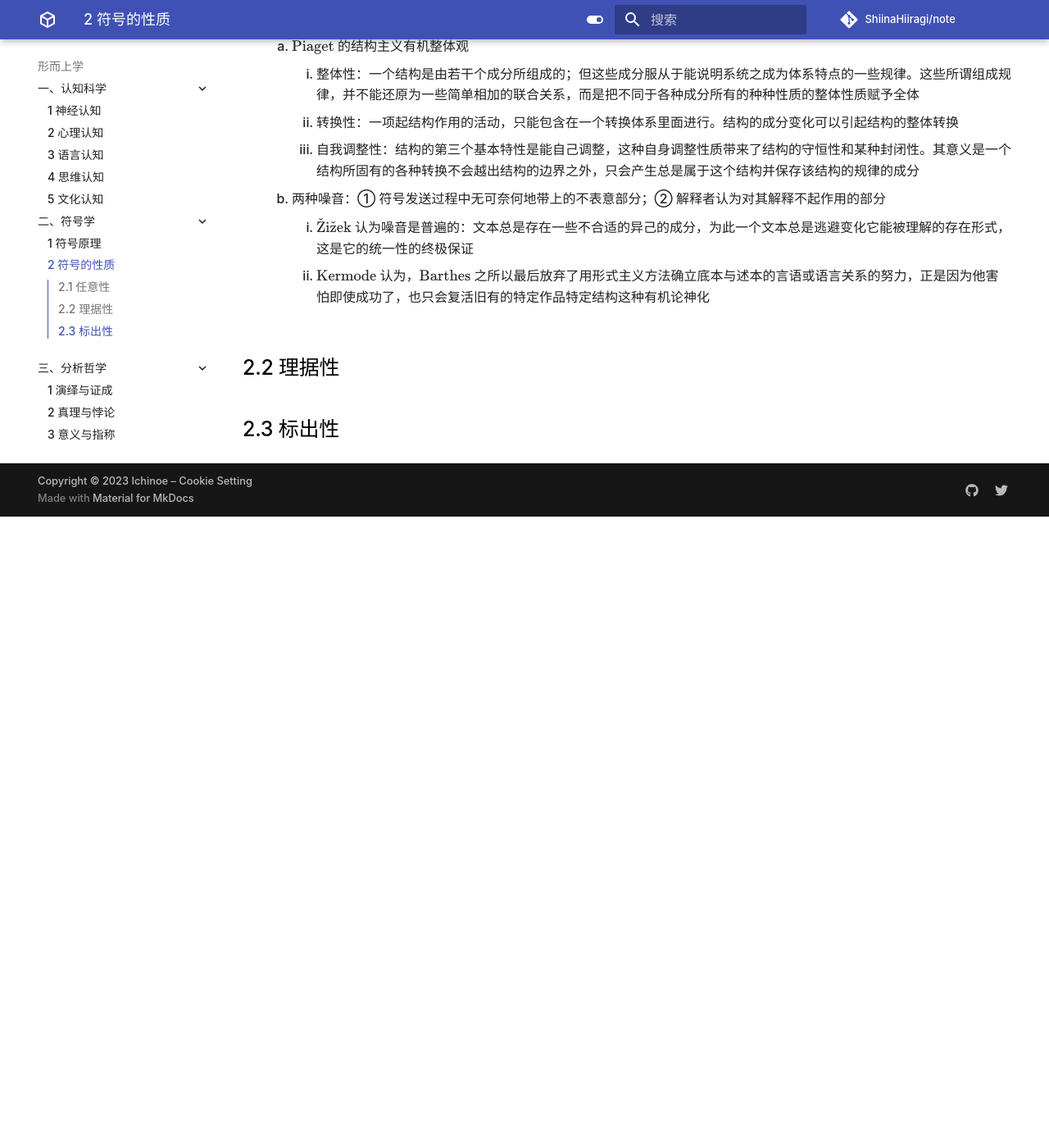
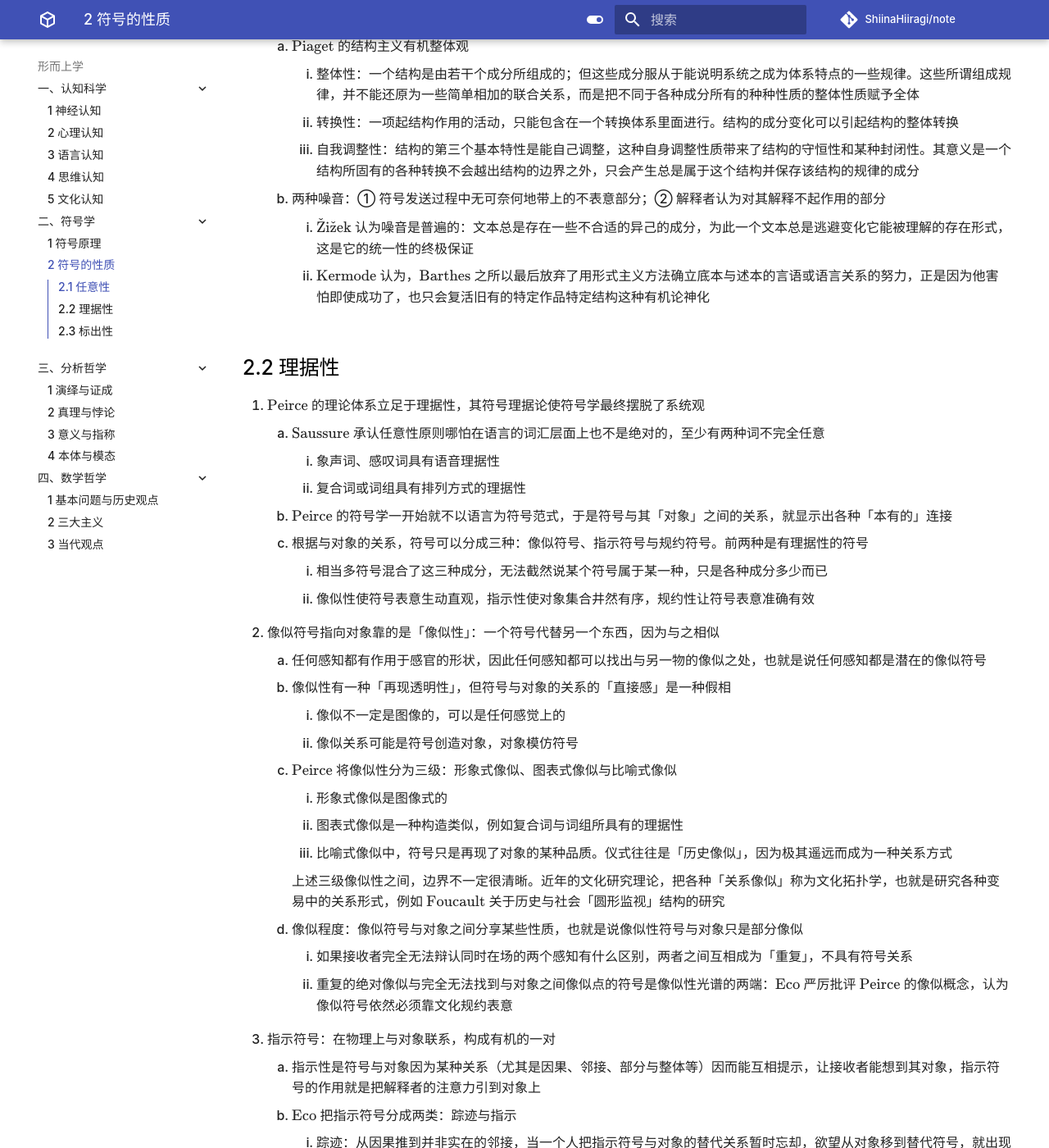
Before and after one commit to ShiinaHiiragi/note, an MkDocs documentation site: the page built from docs/meta/sign/prop.md, in a window 1280 px wide and 1400 px high, scrolled down 1116 px. Shown: the whole window at 82% size. Built offline with MkDocs 1.6.1 and Material for MkDocs 9.7.7, drawn with Linux system fonts in a browser that asks for light colours; comment, search, counter and statistics services are not loaded; before the commit the page ends 1746 px from its top, so only the background shows below that; some of the changed text lies outside the part shown.

Commit message:
add ch03

```diff
--- a/docs/meta/sign/prop.md
+++ b/docs/meta/sign/prop.md
@@ -35,5 +35,44 @@
         2. $\text{Kermode}$ 认为，$\text{Barthes}$ 之所以最后放弃了用形式主义方法确立底本与述本的言语或语言关系的努力，正是因为他害怕即使成功了，也只会复活旧有的特定作品特定结构这种有机论神化
 
 ## 2.2 理据性
+1. $\text{Peirce}$ 的理论体系立足于理据性，其符号理据论使符号学最终摆脱了系统观
+    1. $\text{Saussure}$ 承认任意性原则哪怕在语言的词汇层面上也不是绝对的，至少有两种词不完全任意
+        1. 象声词、感叹词具有语音理据性
+        2. 复合词或词组具有排列方式的理据性
+    2. $\text{Peirce}$ 的符号学一开始就不以语言为符号范式，于是符号与其「对象」之间的关系，就显示出各种「本有的」连接
+    3. 根据与对象的关系，符号可以分成三种：像似符号、指示符号与规约符号。前两种是有理据性的符号
+        1. 相当多符号混合了这三种成分，无法截然说某个符号属于某一种，只是各种成分多少而已
+        2. 像似性使符号表意生动直观，指示性使对象集合井然有序，规约性让符号表意准确有效
+2. 像似符号指向对象靠的是「像似性」：一个符号代替另一个东西，因为与之相似
+    1. 任何感知都有作用于感官的形状，因此任何感知都可以找出与另一物的像似之处，也就是说任何感知都是潜在的像似符号
+    2. 像似性有一种「再现透明性」，但符号与对象的关系的「直接感」是一种假相
+        1. 像似不一定是图像的，可以是任何感觉上的
+        2. 像似关系可能是符号创造对象，对象模仿符号
+    3. $\text{Peirce}$ 将像似性分为三级：形象式像似、图表式像似与比喻式像似
+        1. 形象式像似是图像式的
+        2. 图表式像似是一种构造类似，例如复合词与词组所具有的理据性
+        3. 比喻式像似中，符号只是再现了对象的某种品质。仪式往往是「历史像似」，因为极其遥远而成为一种关系方式
+
+        上述三级像似性之间，边界不一定很清晰。近年的文化研究理论，把各种「关系像似」称为文化拓扑学，也就是研究各种变易中的关系形式，例如 $\text{Foucault}$ 关于历史与社会「圆形监视」结构的研究
+
+    4. 像似程度：像似符号与对象之间分享某些性质，也就是说像似性符号与对象只是部分像似
+        1. 如果接收者完全无法辩认同时在场的两个感知有什么区别，两者之间互相成为「重复」，不具有符号关系
+        2. 重复的绝对像似与完全无法找到与对象之间像似点的符号是像似性光谱的两端：$\text{Eco}$ 严厉批评 $\text{Peirce}$ 的像似概念，认为像似符号依然必须靠文化规约表意
+
+3. 指示符号：在物理上与对象联系，构成有机的一对
+    1. 指示性是符号与对象因为某种关系（尤其是因果、邻接、部分与整体等）因而能互相提示，让接收者能想到其对象，指示符号的作用就是把解释者的注意力引到对象上
+    2. $\text{Eco}$ 把指示符号分成两类：踪迹与指示
+        1. 踪迹：从因果推到并非实在的邻接，当一个人把指示符号与对象的替代关系暂时忘却，欲望从对象移到替代符号，就出现了「恋物癖」
+        2. 指示：与踪迹相反，从邻接推向因果
+    3. 指示符号文本有一个相当重要的功用，就是给对象以一定的组合秩序
+        1. 符号在文本中的组织，使对象有个相对整齐的对比方式，使对象也跟着组合成序列
+        2. 符号指明对象的排列位置，似乎只是指示符号的顺带功能，其实是指示这个关键功能之所在
+        3. 指示符号秩序最后是解释出来的，其秩序感也可能具有强制性
+4. 规约符号：靠社会约定符号与意义关系的符号，是与对象之间没有理据性连接的符号
+    1. $\text{Peirce}$ 也承认很少会有纯理据性符号
+        1. 无论什么样的理据性，解释时依然必须依靠规约。规约性是任何符号多少必定要有的品质，否则无法保证符号表意的效率，而理据性只是一部分符号具有的程度不同的品质
+        2. 象声词即使有理据的部分，依然要靠规约性
+        3. 副语言，即非词汇性的话语成分（例如声高、语气、手势或表情等）也有很大的规约性
+    2. 规约性是社会性的，因此不同社会的规约不能通用
 
 ## 2.3 标出性
```
Also changed, not shown: docs/index.md (+1 -1 lines).
